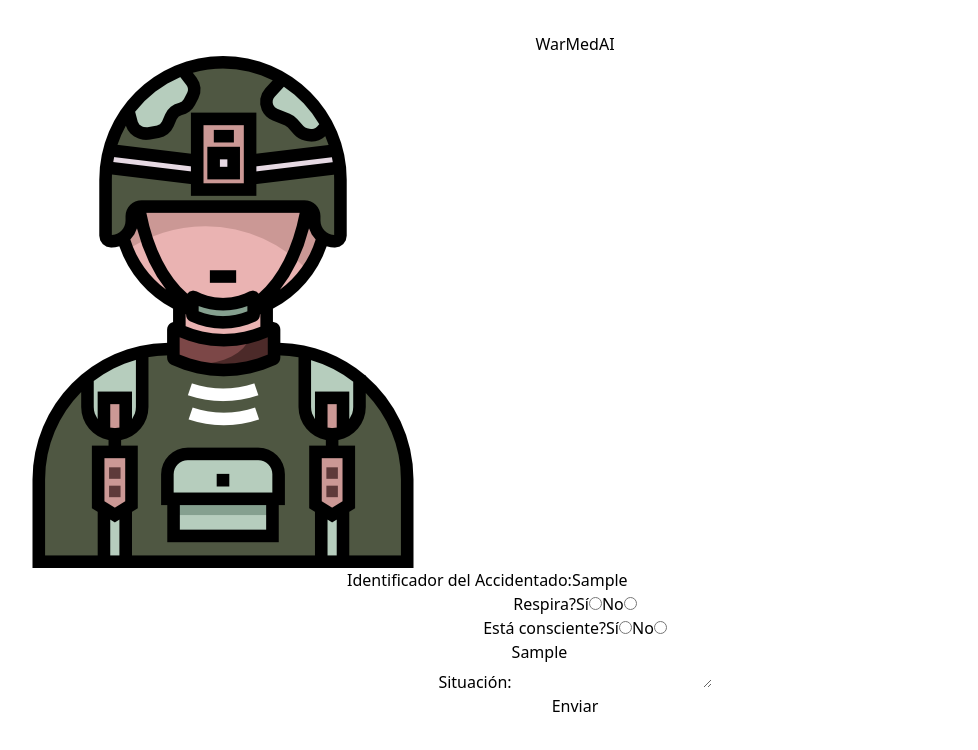
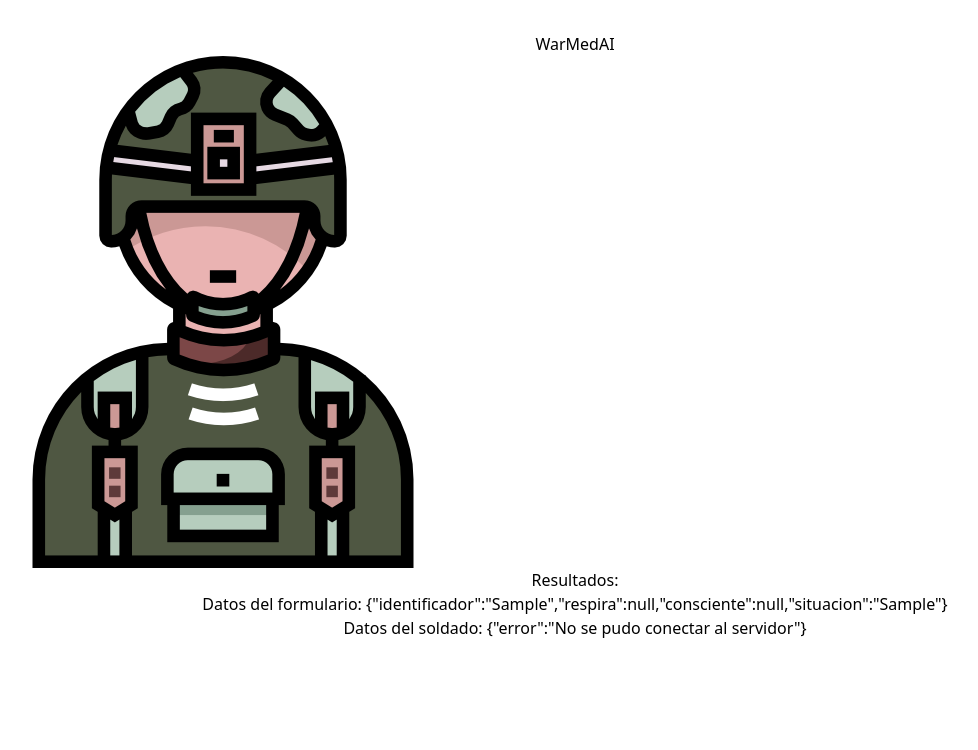
Before and after one commit to cristianbm-hub/cbm-upv-cto-pf-react, a React (Vite) app: page / in a window 1280 px wide. Both pictures are taken after typing "Sample", "Sample" into the empty fields and a click on the button "Enviar". Shown: the top 750 px of the page, without its empty margins (65-1043 px from the left). Built offline with nearby package versions, Linux system fonts and the light colour scheme; no server answers.

Commit message:
Oculta formulario al obtener todos los datos

```diff
--- a/src/App.jsx
+++ b/src/App.jsx
@@ -1,10 +1,11 @@
-// Importa useState y useEffect desde React
+import React, { useState } from 'react';
 import './App.css';
 import Formulario from './components/Form.jsx';
 
 function App() {
+  const [mostrarFormulario, setMostrarFormulario] = useState(true);
+  const [resultado, setResultado] = useState(null);
 
-  // Obtener datos del soldado desde la API de pacientes de WarMedAI
   const fetchData = async (soldadoid) => {
     let apiUrl = 'http://127.0.0.1:8000/soldado/' + soldadoid;
     try {
@@ -14,18 +15,13 @@ function App() {
         credentials: 'include',
       });
 
-      // Configura el tiempo límite de respuesta en milisegundos (por ejemplo, 10 segundos)
       const TIMEOUT_LIMIT = 5000;
-
-      // Crea una promesa que se rechace después del tiempo límite
       const timeoutPromise = new Promise((_, reject) =>
         setTimeout(() => reject(new Error('Tiempo de espera agotado')), TIMEOUT_LIMIT)
       );
 
-      // Utilizar Promise.race para esperar la respuesta o el tiempo de espera
       const response = await Promise.race([responsePromise, timeoutPromise]);
 
-      // Verificar si la solicitud fue exitosa
       if (!response.ok) {
         throw new Error(`Error en la solicitud: ${response.status} ${response.statusText}`);
       }
@@ -33,20 +29,20 @@ function App() {
       const jsonData = await response.json();
       return jsonData;
     } catch (error) {
-      // Manejar el error de conexión o si el servidor no está disponible
       console.error(error);
       return { error: 'No se pudo conectar al servidor' };
     }
   };
 
-
-  // Función para manejar el envío de datos desde el formulario
   const manejarDatosFormulario = (datos) => {
     const data_soldado = fetchData(datos.identificador);
-    // imprime los datos de data_soldado al resolver la promesa
+
     data_soldado.then((data) => {
-    console.log(typeof datos, datos);
-    console.log(typeof data, data)});
+      console.log('Datos del formulario:', datos);
+      console.log('Datos del soldado:', data);
+      setResultado({ datosFormulario: datos, datosSoldado: data });
+      setMostrarFormulario(false);
+    });
   };
 
   return (
@@ -56,7 +52,16 @@ function App() {
       <div className="flex justify-center">
         <img src="/soldier.png" className="w-1/4" alt="Soldado" />
       </div>
-      <Formulario onEnviar={manejarDatosFormulario} />
+
+      {mostrarFormulario ? (
+        <Formulario onEnviar={manejarDatosFormulario} />
+      ) : (
+        <div>
+          <h2>Resultados:</h2>
+          <p>Datos del formulario: {JSON.stringify(resultado.datosFormulario)}</p>
+          <p>Datos del soldado: {JSON.stringify(resultado.datosSoldado)}</p>
+        </div>
+      )}
     </div>
   );
 }
```
